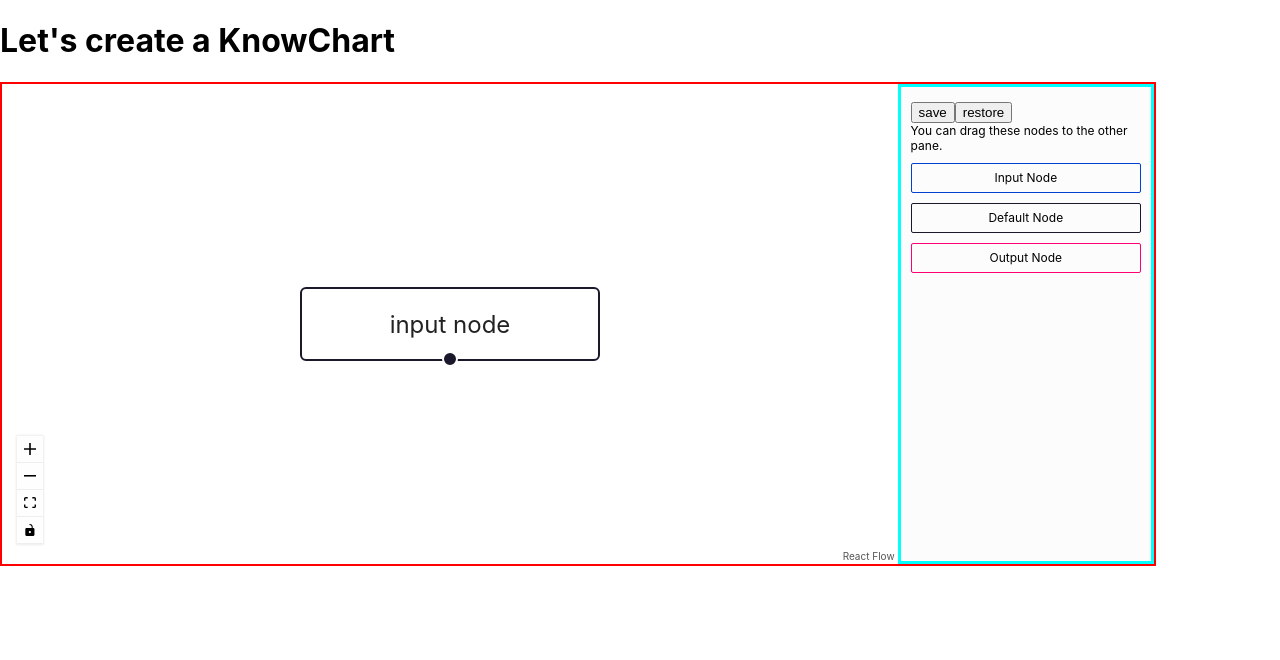
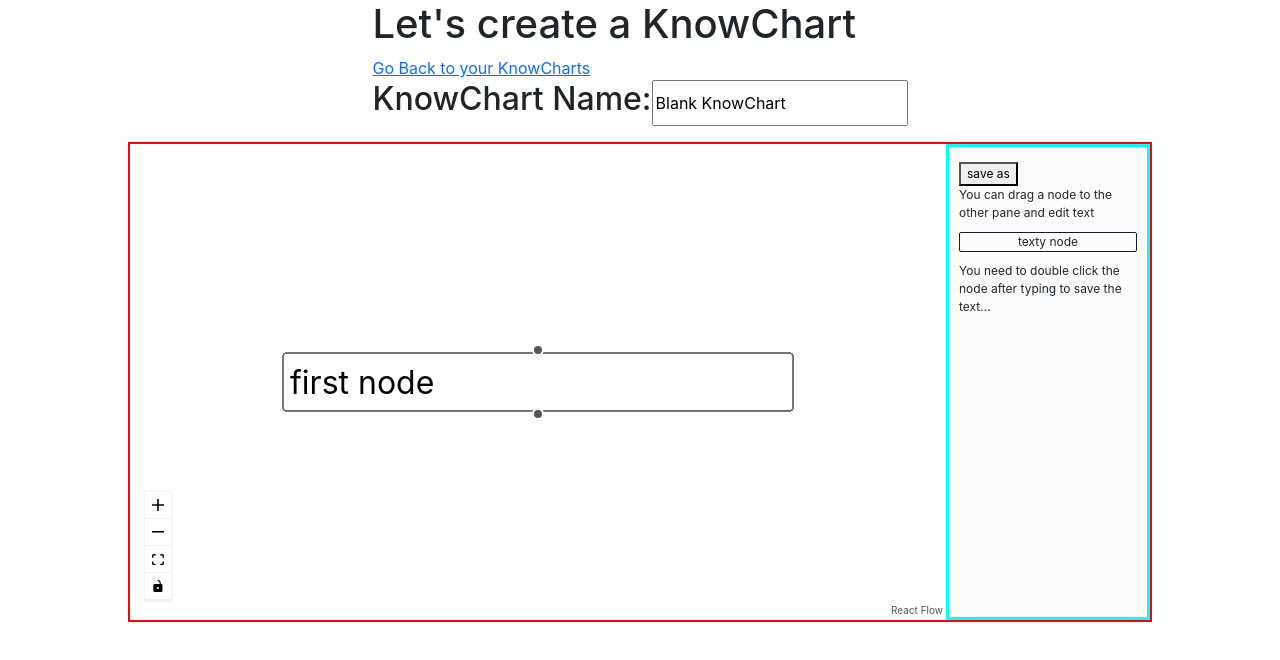
Before and after one commit to veronica-hing/KnowChart, a React (Create React App) app in the folder client/: page /knowchart in a window 1280 px wide. Shown: the top 660 px of the page. Built offline with nearby package versions, Linux system fonts and the light colour scheme.

Commit message:
changed toggle for save button

```diff
--- a/client/public/index.html
+++ b/client/public/index.html
@@ -3,6 +3,7 @@
   <head>
     <meta charset="utf-8" />
     <link rel="icon" href="%PUBLIC_URL%/favicon.ico" />
+    <link rel="stylesheet" href="https://cdn.jsdelivr.net/npm/bootstrap@5.1.3/dist/css/bootstrap.min.css" integrity="sha384-1BmE4kWBq78iYhFldvKuhfTAU6auU8tT94WrHftjDbrCEXSU1oBoqyl2QvZ6jIW3" crossorigin="anonymous">
     <meta name="viewport" content="width=device-width, initial-scale=1" />
     <meta name="theme-color" content="#000000" />
     <meta
--- a/client/src/App.js
+++ b/client/src/App.js
@@ -2,6 +2,7 @@ import logo from './logo.svg';
 import './App.css';
 import FlowEditor from './views/FlowEditor';
 import LoginReg from './views/LoginReg';
+import ViewKnowList from './views/ViewKnowList';
 import { Route, Routes } from 'react-router-dom';
 
 function App() {
@@ -9,7 +10,8 @@ function App() {
       <Routes>
         <Route path="/" element={ <LoginReg />} />
         <Route path = "/knowchart" element = {<FlowEditor/>} />
-        <Route path = "/knowchart/:knowChartID" element = {<FlowEditor/>} />
+        <Route path = "/mycharts/:knowChartID" element = {<FlowEditor/>} />
+        <Route path = "/mycharts" element = {<ViewKnowList/>} />
       </Routes>
   );
 }
--- a/client/src/components/Flow.js
+++ b/client/src/components/Flow.js
@@ -1,4 +1,4 @@
-import React, { useState, useRef, useCallback, useEffect } from 'react';
+import React, { useState, useRef, useCallback, useEffect, useMemo } from 'react';
 import { useParams } from 'react-router-dom';
 import axios from 'axios';
 import ReactFlow, {
@@ -7,28 +7,33 @@ import ReactFlow, {
   useNodesState,
   useEdgesState,
   Controls,
+  applyNodeChanges,
 } from 'react-flow-renderer';
-import OptionBar from './OptionsBar';
-
+import OptionsBar from './OptionsBar';
+import TextNode from './TextNode';
 import Sidebar from './Sidebar';
 
-const initialNodes = [
+
+let id = 0;
+const getId = () => `dndnode_${id++}`;
+let initialNodes = [
   {
     id: '1',
-    type: 'input',
-    data: { label: 'input node' },
+    type: 'textNode',
+    data: { label: 'first node' },
     position: { x: 250, y: 5 },
   },
 ];
 
-let id = 0;
-const getId = () => `dndnode_${id++}`;
+const Flow = (props) => {
+  const reactFlowWrapper = useRef(null);
+  const nodeTypes = useMemo(() => ({textNode: TextNode}),[]);
+  const { knowChartID } = useParams();
 
-const Flow = () => {
-  const { knowChartID } = useParams();
-  const reactFlowWrapper = useRef(null);
+
+  const [edges, setEdges, onEdgesChange] = useEdgesState([]);
   const [nodes, setNodes, onNodesChange] = useNodesState(initialNodes);
-  const [edges, setEdges, onEdgesChange] = useEdgesState([]);
+
   //the reactFlowInstance is what we save to the DB
   const [reactFlowInstance, setReactFlowInstance] = useState(null);
   //get the stuff from the database to put in our onload function
@@ -36,16 +41,13 @@ const Flow = () => {
     const restoreFlow = async () => {
       axios.get('http://localhost:8000/api/knowchart/'+ knowChartID)
       .then(res => {
+        console.log(JSON.parse(res.data.data));
         const loadedFlow = JSON.parse(res.data.data);
-        console.log(loadedFlow);
-        setReactFlowInstance(loadedFlow);//CHANGEME
+        setReactFlowInstance(loadedFlow);
         setEdges(loadedFlow.edges || []);
         setNodes(loadedFlow.nodes || []);
       })
-      // .then(()=>{
-      //   setNodes(reactFlowInstance.nodes || []);
-      //   setEdges(reactFlowInstance.edges || []);
-      // })
+      .then( console.log(reactFlowInstance));
     };
     if(typeof knowChartID === 'string'){
       restoreFlow();
@@ -86,31 +88,44 @@ const Flow = () => {
     [reactFlowInstance]
   );
 
+
+  const onNodeDoubleClick = (event, node) => {
+    console.log(node)
+    let updatedNode = { ...node};
+    updatedNode.data.label = event.target.value;
+    let newNodeList = nodes.filter(n => n.id != node.id);
+    newNodeList.push(updatedNode);
+    setNodes(newNodeList);
+  }
   return (
-    <div className="dndflow" style={{width:'90%', height:'60vh',border: 'solid 2px red'}}>
-      {/* <p>{knowChartID}</p> */}
+    <div className="dndflow" style={{height:'60vh',border: 'solid 2px red', margin: '1em 10vw'}}>
       <ReactFlowProvider>
         <div className="reactflow-wrapper" ref={reactFlowWrapper}>
           <ReactFlow
             nodes={nodes}
             edges={edges}
+            nodeTypes={nodeTypes}
             onNodesChange={onNodesChange}
             onEdgesChange={onEdgesChange}
             onConnect={onConnect}
             onInit={setReactFlowInstance}
             onDrop={onDrop}
             onDragOver={onDragOver}
+            onNodeDoubleClick = {onNodeDoubleClick}
             fitView
           >
             <Controls />
           </ReactFlow>
         </div>
         <aside>
-          <OptionBar
+          <OptionsBar
+            flowName = {props.flowName}
             setNodes = {setNodes}
             setEdges = {setEdges}
             rfInstance = {reactFlowInstance}
             setRfInstance = {setReactFlowInstance}
+            id = {knowChartID}
+            hasSaveButton = {props.hasSaveButton}
           />
           <Sidebar />
         </aside>
--- /dev/null
+++ b/client/src/components/KnowList.js
@@ -0,0 +1,31 @@
+import axios from "axios";
+import React from "react";
+import { Link } from "react-router-dom";
+
+const KnowList = (props) => {
+    const deleteChart = (id) =>{
+        axios.delete('http://localhost:8000/api/knowchart/' + id)
+            .then(res => {
+                props.removeFromDom(id);
+                console.log(res);
+            })
+            .catch(err => console.error(err))
+    }
+    return (
+        <div>
+            <ul>
+                {props.knowCharts.map((kchart, i) => {
+                    return(
+                        <li className = "m-2"key={i}>
+                            <Link to={kchart._id}>{kchart.name}</Link>
+                            <button className = "mx-2 btn btn-danger" onClick = {(e) => {deleteChart(kchart._id)}}>Delete</button>
+                        </li>
+                    )
+                }
+                )}
+            </ul>
+        </div>
+    )
+}
+
+export default KnowList;
--- a/client/src/components/OptionsBar.js
+++ b/client/src/components/OptionsBar.js
@@ -1,55 +1,42 @@
-import React, {useCallback } from 'react';
 import axios from "axios";
-import { useReactFlow } from 'react-flow-renderer';
-
 import '../App.css';
 
-const flowKey = 'example-flow';
 
-const OptionBar = (props) => {
+const OptionsBar = (props) => {
     // const [nodes, setNodes, onNodesChange] = useNodesState(initialNodes);
     // const [edges, setEdges, onEdgesChange] = useEdgesState(initialEdges);
     //const [rfInstance, setRfInstance] = useState(null);
-    const { setViewport } = useReactFlow();
 
-    const onSave = () => {
-        console.log('onsave clicked')
-        //check if it's not there, post a new one
-        if (props.rfInstance) {
-            console.log('saving flow to object in database now');
+    const onSaveAs = () => {
         const flow = props.rfInstance.toObject();
         axios.post('http://localhost:8000/api/knowchart', {
-                name: "TestName to change later",
+            name: props.flowName,
             data: JSON.stringify(flow)
         })
         .then(res => console.log(res))
         .catch(err => console.log(err))
-            //localStorage.setItem(flowKey, JSON.stringify(flow));
-        }
+
     };
 
-    const onRestore = () => {
-        const restoreFlow = async () => {
-            const flow = JSON.parse(localStorage.getItem(flowKey));
-            console.log('onrestore clicked')
-
-            if (flow) {
-            const { x = 0, y = 0, zoom = 1 } = flow.viewport;
-            props.setNodes(flow.nodes || []);
-            props.setEdges(flow.edges || []);
-            setViewport({ x, y, zoom });
-            }
-        };
-        restoreFlow();
+    const onSave = () => {
+        const flow = props.rfInstance.toObject();
+        axios.put('http://localhost:8000/api/knowchart/' + props.id, {
+            name: props.flowName,
+            data: JSON.stringify(flow)
+        })
+        .then(res => console.log(res))
+        .catch(err => console.log(err))
     };
 
     return (
+        <div>
+            <div className="save__controls">
+                {!props.hasSaveButton && <button onClick={onSaveAs}>save as</button>}
+                {props.hasSaveButton && <button onClick={onSave}>save</button>}
 
-        <div className="save__controls">
-            <button onClick={onSave}>save</button>
-            <button onClick={onRestore}>restore</button>
+            </div>
         </div>
     );
 };
 
-export default OptionBar;
+export default OptionsBar;
--- a/client/src/components/Sidebar.js
+++ b/client/src/components/Sidebar.js
@@ -8,16 +8,11 @@ const Sidebar = () => {
 
   return (
     <div>
-      <div className="description">You can drag these nodes to the other pane.</div>
-      <div className="dndnode input" onDragStart={(event) => onDragStart(event, 'input')} draggable>
-        Input Node
+      <div className="description">You can drag a node to the other pane and edit text</div>
+      <div className="dndnode" onDragStart={(event) => onDragStart(event, 'textNode')} draggable>
+        texty node
       </div>
-      <div className="dndnode" onDragStart={(event) => onDragStart(event, 'default')} draggable>
-        Default Node
-      </div>
-      <div className="dndnode output" onDragStart={(event) => onDragStart(event, 'output')} draggable>
-        Output Node
-      </div>
+      <div className="description">You need to double click the node after typing to save the text...</div>
     </div>
   );
 };
--- /dev/null
+++ b/client/src/components/TextNode.js
@@ -0,0 +1,20 @@
+import { useCallback, useState } from "react";
+import { Handle, Position } from "react-flow-renderer";
+
+const TextNode = ({data}) => {
+    const [text, setText] = useState(data.label);
+    const onChange = useCallback((e) =>{
+        setText(e.target.value);
+        data.label = e.target.value;
+    },[]);
+
+    return (
+        <>
+            <Handle type="target" position={Position.Top} />
+                <input name="text" onChange = {onChange} value = {text}/>
+            <Handle type="source" position={Position.Bottom} />
+        </>
+    );
+}
+
+export default TextNode;
--- a/client/src/views/FlowEditor.jsx
+++ b/client/src/views/FlowEditor.jsx
@@ -1,10 +1,35 @@
 import Flow from "../components/Flow";
+import { useState } from "react";
+import { useEffect } from "react";
+import axios from "axios";
+import { Link, useParams } from "react-router-dom";
 
 const FlowEditor = () => {
+    const {knowChartID} = useParams();
+    const [flowName, setFlowName] = useState("Blank KnowChart");
+    const [hasSaveButton, setHasSaveButton] = useState(false);
+    useEffect(()=>{
+        if(typeof knowChartID === 'string'){
+            axios.get('http://localhost:8000/api/knowchart/' + knowChartID)
+                .then(res => {
+                    setFlowName(res.data.name);
+                    setHasSaveButton(true);
+                })
+        }
+    },[]);
     return (
-        <div>
-            <h1>Let's create a KnowChart</h1>
-            <Flow/>
+        <div className = "justify-content-center mx-auto">
+            <div className="d-flex justify-content-center mx-auto">
+                <div>
+                    <h1>Let's create a KnowChart</h1>
+                    <Link to="/mycharts">Go Back to your KnowCharts</Link>
+                    <div className = "d-flex flex-direction-row">
+                        <h2>KnowChart Name:</h2>
+                        <input type="text" value={flowName} onChange = {(e) =>setFlowName(e.target.value)}/>
+                    </div>
+                </div>
+            </div>
+            <Flow flowName = {flowName} hasSaveButton = {hasSaveButton}/>
         </div>
     );
 }
--- /dev/null
+++ b/client/src/views/ViewKnowList.jsx
@@ -0,0 +1,32 @@
+import React, {useState, useEffect} from 'react';
+import axios from 'axios';
+import KnowList from '../components/KnowList';
+import { Link } from 'react-router-dom';
+
+const ViewKnowList = () => {
+    const [ kChart, setKChart] = useState([]);
+    const [loaded, setLoaded] = useState(false);
+
+    const removeFromDom = (id) =>{
+        setKChart(kChart.filter(chart => chart._id != id));
+    }
+
+    useEffect(() => {
+        axios.get('http://localhost:8000/api/knowchart')
+            .then( res => {
+                setKChart(res.data);
+                setLoaded(true);
+            })
+            .catch(err => console.log(err));
+    },[]);
+
+    return(
+        <div>
+            <h2>Here's your KnowCharts!</h2>
+            <Link to="/knowchart">Create a NEW Chart</Link>
+            {loaded && <KnowList knowCharts = {kChart} removeFromDom = {removeFromDom}/>}
+        </div>
+    )
+}
+
+export default ViewKnowList;
```
Also changed, not shown: 1 other file (tests, documents, lock files or other folders). Lines whose indentation alone changed are shown as unchanged.
